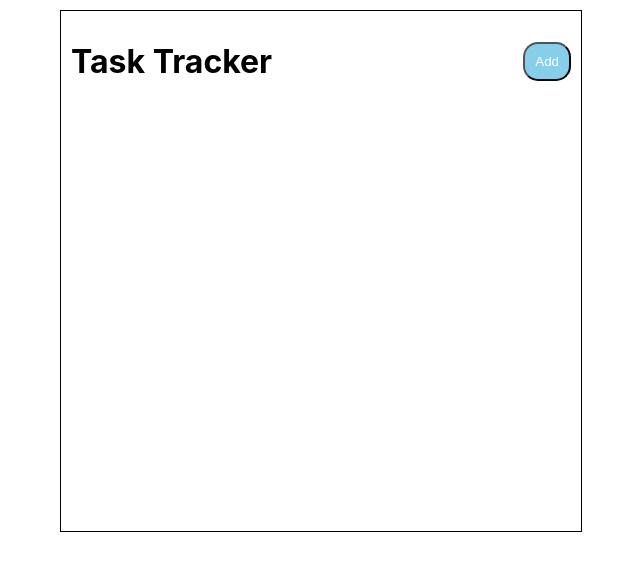
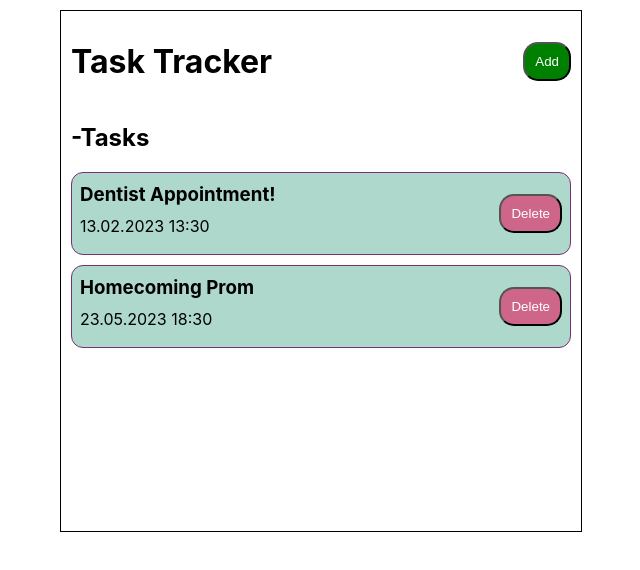
Before and after one commit to mitokande/to-do-react, a React (Create React App) app: page / in a window 1280 px wide. Shown: the top 570 px of the page, without its empty margins (319-959 px from the left). Built offline with nearby package versions, Linux system fonts and the light colour scheme.

Commit message:
todo task list

```diff
--- a/src/App.js
+++ b/src/App.js
@@ -1,10 +1,12 @@
 import React from 'react'
 import Header from './components/Header'
+import Todos from './components/Todos'
 
 export default function App() {
   return (
     <div className='main'>
       <Header></Header>
+      <Todos></Todos>
     </div>
   )
 }
--- a/src/components/Header.js
+++ b/src/components/Header.js
@@ -4,7 +4,7 @@ export default function Header() {
     return (
         <div className='header'>
             <h1>Task Tracker</h1>
-            <Button title="Add"></Button>
+            <Button title="Add" bgColor="green"></Button>
         </div>
     )
 }
--- /dev/null
+++ b/src/components/Todos.js
@@ -0,0 +1,37 @@
+import { useState, React } from 'react'
+import Button from './Button'
+
+
+export default function Todos() {
+
+    const [todos, setTodos] = useState([
+        {
+            id: 1,
+            text: 'Dentist Appointment!',
+            dateTime: '13.02.2023 13:30',
+            reminder: true
+        },
+        {
+            id: 2,
+            text: 'Homecoming Prom',
+            dateTime: '23.05.2023 18:30',
+            reminder: true
+        }
+    ])
+
+
+    return (
+        <div>
+            <h2>-Tasks</h2>
+            {todos.map((todo) => (
+                <div className='todo-box'>
+                    <div className='todo-texts'>
+                        <h3 className='todo-title'>{todo.text}</h3>
+                        <p className='todo-date'>{todo.dateTime}</p>
+                    </div>
+                    <Button title={'Delete'} bgColor='#CD6688'></Button>
+                </div>
+            ))}
+        </div>
+    )
+}
--- a/src/index.css
+++ b/src/index.css
@@ -33,3 +33,25 @@ code {
   color: white;
   font-weight: 500;
 }
+
+.todo-box {
+  display: flex;
+  justify-content: space-between;
+  background-color: #AED8CC;
+  margin: 10px 0;
+  border-radius: 12px;
+  padding: 8px;
+  border: 1px solid #7A316F;
+}
+
+.todo-texts {
+  padding: 0;
+}
+
+.todo-title {
+  margin: 2px 0;
+}
+
+.todo-date {
+  margin: 10px 0;
+}
```
